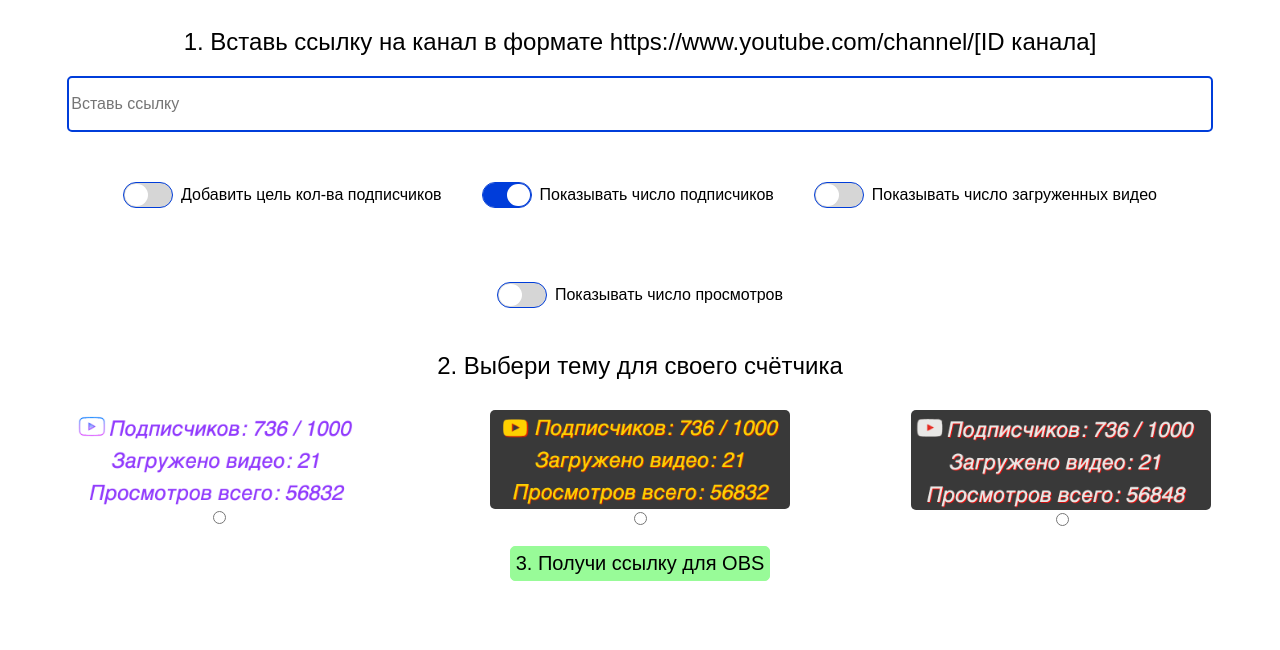
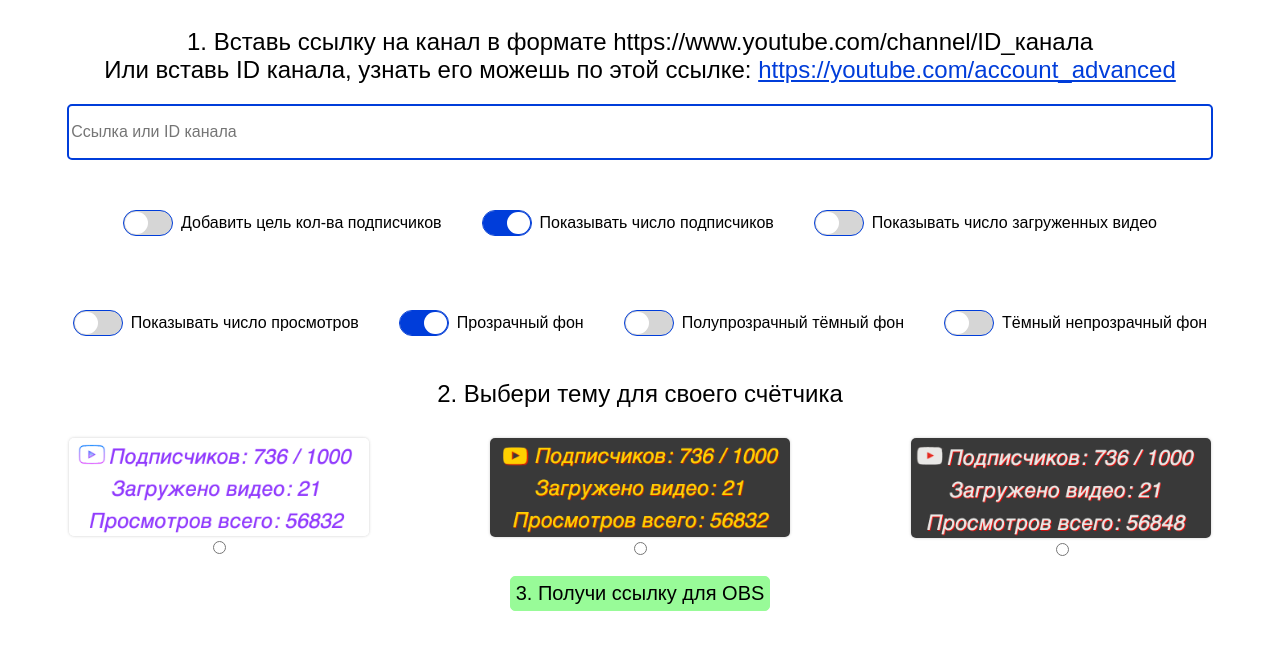
Before and after one commit to LexaPetrov/obs-subs, a React (Create React App) app: page / in a window 1280 px wide. Shown: the top 650 px of the page. Built offline with nearby package versions, Linux system fonts and the light colour scheme.

Commit message:
added selectors for transparent

```diff
--- a/src/components/LinkPage.js
+++ b/src/components/LinkPage.js
@@ -17,7 +17,8 @@ export default props => {
             goal: '',
             videos: false,
             subs: false,
-            views: false
+            views: false,
+            transparent: '1'
         }
     })
 
@@ -55,13 +56,18 @@ export default props => {
                             params: newParams
                         })
                     }
-                })
-        }, 300000)
+                }).catch(err => {})
+        }, 10000)
     }, []) // eslint-disable-line react-hooks/exhaustive-deps
-    console.log(state.params);
+
+    const styles = [
+        {background: 'rgba(0,0,0,0)'},
+        {background: 'rgba(57,57,57,0.5)'},
+        {background: 'rgba(57,57,57,1)'}
+    ]
 
     return (
-        <div className='wrapper'>
+        <div className='wrapper' style={styles[+state.params.transparent]}>
             <div className={`link_theme${state.params.theme}`}>
                 {
                     state.params.subs === 'true'
--- a/src/components/Main.js
+++ b/src/components/Main.js
@@ -4,18 +4,17 @@ import Checkbox from './Checkbox'
 import '../index.css'
 
 export default props => {
-    //https://www.youtube.com/channel/UC4-phUrGgm63fZ9qZ1GOxBQ?view_as=subscriber
     const loc = window.location.origin
     const [state, setState] = useState({
         loc,
         link: '',
-        // link: 'https://www.youtube.com/channel/UC4-phUrGgm63fZ9qZ1GOxBQ?view_as=subscriber',
         params: {
             theme: '1',
             goal: '',
             videos: false,
             subs: true,
-            views: false
+            views: false,
+            transparent: '1'
         },
         res: '',
         clicked: false,
@@ -40,6 +39,9 @@ export default props => {
         let channel
         if (state.link !== '') {
             channel = decodeURI(state.link)
+            if (!channel.includes('youtube.com')) {
+                channel = 'https://www.youtube.com/channel/' + channel
+            }
             channel = channel.split('/')[4].split('?')[0]
         }
 
@@ -73,10 +75,13 @@ export default props => {
 
     return (
         <div className='wrapper'>
-            <h2>1. Вставь ссылку на канал в формате https://www.youtube.com/channel/[ID канала]</h2>
+            <h2>
+                1. Вставь ссылку на канал в формате https://www.youtube.com/channel/ID_канала <br />
+                Или вставь ID канала, узнать его можешь по этой ссылке: <a href='https://www.youtube.com/account_advanced'>https://youtube.com/account_advanced</a>
+            </h2>
             <div className='inputContainer'>
                 <form onSubmit={(event) => { event.preventDefault() }}>
-                    <input type='text' placeholder='Вставь ссылку' required value={state.link} name='link' onChange={handleChange} />
+                    <input type='text' placeholder='Ссылка или ID канала' required value={state.link} name='link' onChange={handleChange} />
                     <div className='tools'>
                         <div>
                             <Checkbox
@@ -133,6 +138,45 @@ export default props => {
                             })}
                             checked={state.params.views}
                             text='Показывать число просмотров'
+                        />
+                        <Checkbox
+                        name='transparent'
+                            onChange={() => setState({
+                                ...state,
+                                params: {
+                                    ...state.params,
+                                    transparent: '1'
+                                }
+                            })}
+                            checked={state.params.transparent === '1'}
+                            text='Прозрачный фон'
+                            value='1'
+                        />
+                        <Checkbox
+                        name='transparent'
+                            onChange={() => setState({
+                                ...state,
+                                params: {
+                                    ...state.params,
+                                    transparent: '2'
+                                }
+                            })}
+                            checked={state.params.transparent === '2'}
+                            text='Полупрозрачный тёмный фон'
+                            value='2'
+                        />
+                        <Checkbox
+                        name='transparent'
+                            onChange={() => setState({
+                                ...state,
+                                params: {
+                                    ...state.params,
+                                    transparent: '3'
+                                }
+                            })}
+                            checked={state.params.transparent === '3'}
+                            text='Тёмный непрозрачный фон'
+                            value='3'
                         />
                     </div>
                     <h2>2. Выбери тему для своего счётчика</h2>
--- a/src/index.css
+++ b/src/index.css
@@ -6,6 +6,10 @@
 * {
   font-family: "HelveticaRegular", sans-serif;
   font-weight: lighter;
+}
+
+a, a:visited {
+  color: #003dda;
 }
 
 .wrapper {
@@ -75,6 +79,7 @@ input[type='number'] {
 .themeItem img{
   border-radius: 5px;
   width: 300px;
+  box-shadow: 0px 0px 3px #ccc;
 }
 
 
@@ -83,6 +88,10 @@ input[type='number'] {
   flex-direction: column-reverse;
   justify-content: center;
   align-items: center;
+}
+
+input[type='radio']{
+  margin-top: 5px;
 }
 
 input[type='radio']:checked + img{
```
